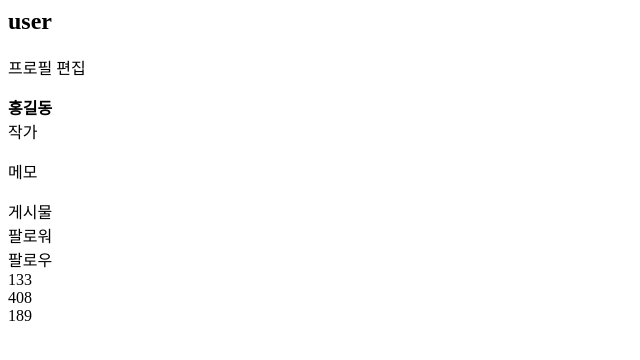
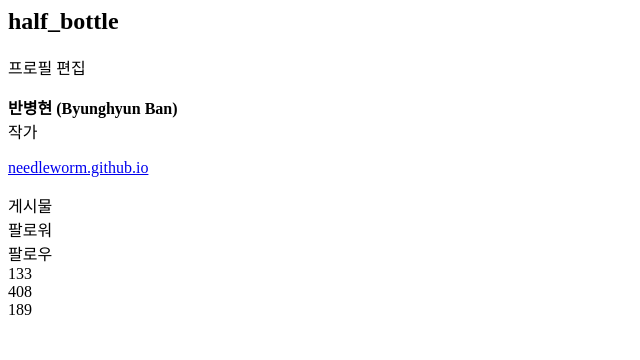
Before and after one commit to wlgus123/instagram, a plain HTML site: page instagram/index.html in a window 1280 px wide. Shown: the whole page, without its empty margins (0-640 px from the left). Drawn offline with Linux system fonts and the light colour scheme.

Commit message:
[:sparkles:] 5_1_10. 하이퍼링크 <a>

```diff
--- a/instagram/index.html
+++ b/instagram/index.html
@@ -1,22 +1,26 @@
 <html>
     <head></head>
     <body>
-        <h2>user</h2>
-        <p>프로필 편집 <br/></p>
+        <h2>half_bottle</h2>
+        <p>프로필 편집</p>
         <p>
             <strong>
-                홍길동 <br/>
-            </strong>
-            작가 <br/>
+                반병현 (Byunghyun Ban)
+            </strong> <br/>
+            작가
         </p>
-        <p>메모 <br/></p>
+        <p>
+            <a href="https://needleworm.github.io">
+                needleworm.github.io
+            </a>
+        </p>
         <p>
             게시물 <br/>
             팔로워 <br/>
             팔로우 <br/>
             133 <br/>
             408 <br/>
-            189 <br/>
+            189
         </p>
     </body>
 </html>
```
